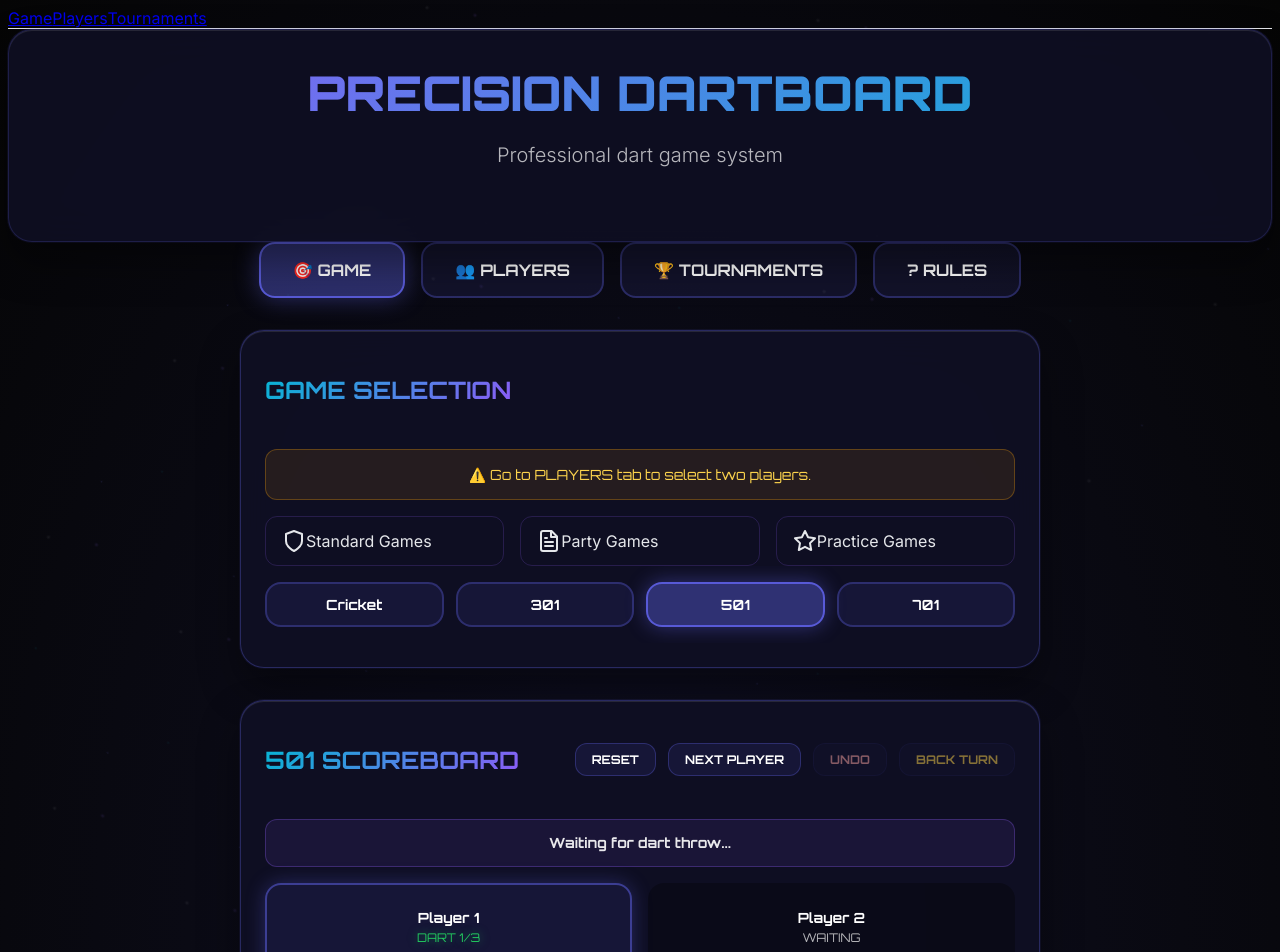
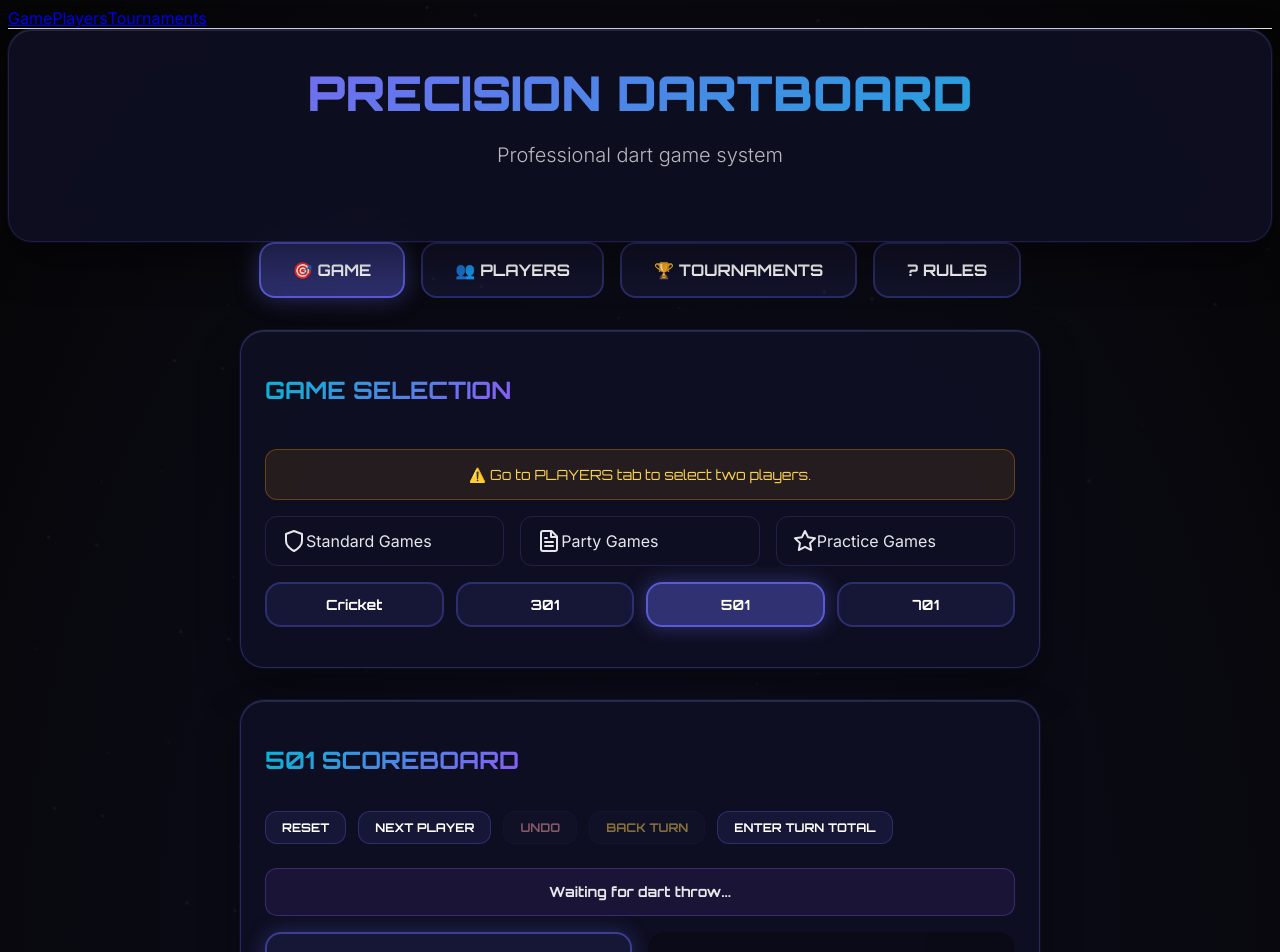
Before and after one commit to ChrisTansey007/Darts, a Next.js app in the folder src/: page /game in a window 1280 px wide. Shown: the top 952 px of the page. Built offline with nearby package versions, Linux system fonts and the light colour scheme.

Commit message:
Add turn total input and handling

```diff
--- a/src/components/dartboard/ScoreboardUI.js
+++ b/src/components/dartboard/ScoreboardUI.js
@@ -29,6 +29,11 @@ const ScoreboardUI = ({
   showBoard,
   toggleBoardVisibility,
   handleCricketNumberClick,
+  showTotalInput,
+  setShowTotalInput,
+  turnTotal,
+  setTurnTotal,
+  handleTurnTotalSubmit,
 }) => (
   <>
     <div className="cricket-scoreboard">
@@ -191,9 +196,7 @@ const ScoreboardUI = ({
               <span className="last-dart-value">{lastDart}</span>
             </div>
           ) : (
-                  <span className="last-dart-text">
-                    Waiting for dart throw...
-                  </span>
+            <span className="last-dart-text">Waiting for dart throw...</span>
           )}
         </div>
         <div className="cricket-board">
@@ -269,6 +272,35 @@ const ScoreboardUI = ({
             >
               BACK TURN
             </button>
+            <button
+              className="control-btn"
+              onClick={() => setShowTotalInput((p) => !p)}
+            >
+              ENTER TURN TOTAL
+            </button>
+            {showTotalInput && (
+              <div className="turn-total-input">
+                <input
+                  type="number"
+                  min="0"
+                  max="180"
+                  aria-label="turn-total-input"
+                  value={turnTotal}
+                  onChange={(e) =>
+                    setTurnTotal(parseInt(e.target.value, 10) || 0)
+                  }
+                />
+                <button
+                  className="control-btn"
+                  onClick={() => {
+                    handleTurnTotalSubmit(turnTotal)
+                    setShowTotalInput(false)
+                  }}
+                >
+                  SUBMIT
+                </button>
+              </div>
+            )}
           </div>
         </div>
         <div className="last-dart-display">
@@ -278,9 +310,7 @@ const ScoreboardUI = ({
               <span className="last-dart-value">{lastDart}</span>
             </div>
           ) : (
-                  <span className="last-dart-text">
-                    Waiting for dart throw...
-                  </span>
+            <span className="last-dart-text">Waiting for dart throw...</span>
           )}
         </div>
         <div className="countdown-scoreboard">
@@ -293,15 +323,11 @@ const ScoreboardUI = ({
             >
               {currentPlayer === 1 ? `DART ${dartCount}/3` : 'WAITING'}
             </div>
-                  <div className="countdown-score">
-                    {gameState.player1.score}
-                  </div>
+            <div className="countdown-score">{gameState.player1.score}</div>
             <div className="checkout-suggestion">
               {currentPlayer === 1 &&
                 checkoutSuggestion.length > 0 &&
-                      checkoutSuggestion.map((s, i) => (
-                        <span key={i}>{s}</span>
-                      ))}
+                checkoutSuggestion.map((s, i) => <span key={i}>{s}</span>)}
             </div>
           </div>
           <div
@@ -313,15 +339,11 @@ const ScoreboardUI = ({
             >
               {currentPlayer === 2 ? `DART ${dartCount}/3` : 'WAITING'}
             </div>
-                  <div className="countdown-score">
-                    {gameState.player2.score}
-                  </div>
+            <div className="countdown-score">{gameState.player2.score}</div>
             <div className="checkout-suggestion">
               {currentPlayer === 2 &&
                 checkoutSuggestion.length > 0 &&
-                      checkoutSuggestion.map((s, i) => (
-                        <span key={i}>{s}</span>
-                      ))}
+                checkoutSuggestion.map((s, i) => <span key={i}>{s}</span>)}
             </div>
           </div>
         </div>
@@ -331,9 +353,7 @@ const ScoreboardUI = ({
       </div>
     )}
 
-          {['scoring_practice_t20', 'checkout_challenge'].includes(
-            gameMode,
-          ) && (
+    {['scoring_practice_t20', 'checkout_challenge'].includes(gameMode) && (
       <div className="generic-scoreboard">
         <div className="cricket-header">
           <h2 className="cricket-title">
@@ -357,9 +377,7 @@ const ScoreboardUI = ({
             <div className="player-name">{gameState.player1.name}</div>
             {gameMode === 'scoring_practice_t20' ? (
               <>
-                      <div className="practice-score">
-                        {gameState.player1.score}
-                      </div>
+                <div className="practice-score">{gameState.player1.score}</div>
                 <div className="target-display">
                   Darts Remaining: {gameState.player1.dartsRemaining}
                 </div>
@@ -383,8 +401,7 @@ const ScoreboardUI = ({
                   {gameState.player1.currentTarget}
                 </div>
                 <div className="target-display">
-                        Successful Checkouts:{' '}
-                        {gameState.player1.successfulCheckouts}
+                  Successful Checkouts: {gameState.player1.successfulCheckouts}
                 </div>
               </>
             )}
@@ -422,9 +439,7 @@ const ScoreboardUI = ({
               <span className="last-dart-value">{lastDart}</span>
             </div>
           ) : (
-                  <span className="last-dart-text">
-                    Waiting for dart throw...
-                  </span>
+            <span className="last-dart-text">Waiting for dart throw...</span>
           )}
         </div>
         <div className="practice-scoreboard">
@@ -437,9 +452,7 @@ const ScoreboardUI = ({
             >
               {currentPlayer === 1 ? `DART ${dartCount}/3` : 'WAITING'}
             </div>
-                  <div className="practice-score">
-                    {gameState.player1.score}
-                  </div>
+            <div className="practice-score">{gameState.player1.score}</div>
             <div className="target-display">
               TARGET:{' '}
               {gameMode === 'bobs_27'
@@ -462,9 +475,7 @@ const ScoreboardUI = ({
             >
               {currentPlayer === 2 ? `DART ${dartCount}/3` : 'WAITING'}
             </div>
-                  <div className="practice-score">
-                    {gameState.player2.score}
-                  </div>
+            <div className="practice-score">{gameState.player2.score}</div>
             <div className="target-display">
               TARGET:{' '}
               {gameMode === 'bobs_27'
@@ -484,5 +495,4 @@ const ScoreboardUI = ({
   </>
 )
 
-
 export default ScoreboardUI
--- a/src/components/dartboard/StunningDartboard.js
+++ b/src/components/dartboard/StunningDartboard.js
@@ -34,6 +34,8 @@ const StunningDartboard = () => {
   const [bogeyWarning, setBogeyWarning] = useState('')
   const [showBoard, setShowBoard] = useState(true)
   const toggleBoardVisibility = () => setShowBoard((prev) => !prev)
+  const [showTotalInput, setShowTotalInput] = useState(false)
+  const [turnTotal, setTurnTotal] = useState(0)
 
   // Player management state
   const [players, setPlayers] = useState([
@@ -887,6 +889,87 @@ const StunningDartboard = () => {
     }
   }
 
+  const handleTurnTotalSubmit = (total) => {
+    if (!['301', '501', '701'].includes(gameMode)) return
+    const playerKey = currentPlayer === 1 ? 'player1' : 'player2'
+    const activePlayer =
+      currentPlayer === 1 ? selectedPlayers.player1 : selectedPlayers.player2
+
+    setGameHistory((prev) => [
+      ...prev.slice(-4),
+      {
+        gameState: JSON.parse(JSON.stringify(gameState)),
+        currentPlayer,
+        dartCount,
+        turnStartScore,
+        turnScores: [...turnScores],
+        timestamp: Date.now(),
+      },
+    ])
+
+    const startingScore = gameState[playerKey].score
+    let newScore = startingScore - total
+    const isCheckoutAttempt =
+      turnStartScore[playerKey] <= 170 &&
+      ![169, 168, 166, 165, 163, 162, 159].includes(turnStartScore[playerKey])
+
+    const updatedGameState = JSON.parse(JSON.stringify(gameState))
+
+    if (newScore < 0 || newScore === 1) {
+      updatedGameState[playerKey].score = turnStartScore[playerKey]
+      if (activePlayer && activePlayer.id !== 'bot' && isCheckoutAttempt) {
+        updatePlayerStats(activePlayer.id, {
+          checkoutAttempts: activePlayer.stats.checkoutAttempts + 1,
+        })
+      }
+      setLastDart('BUST!')
+      newScore = turnStartScore[playerKey]
+    } else {
+      updatedGameState[playerKey].score = newScore
+      if (activePlayer && activePlayer.id !== 'bot') {
+        const newTotalScore = activePlayer.stats.totalScore + total
+        const newTotalDarts = activePlayer.stats.totalDarts + 3
+        const statUpdates = {
+          totalScore: newTotalScore,
+          totalDarts: newTotalDarts,
+          threeDartAverage: (newTotalScore / newTotalDarts) * 3,
+        }
+        if (total > activePlayer.stats.highestScore)
+          statUpdates.highestScore = total
+        if (total === 180)
+          statUpdates.total180s = activePlayer.stats.total180s + 1
+        if (newScore === 0) {
+          statUpdates.highestFinish = startingScore
+          if (isCheckoutAttempt) {
+            statUpdates.checkoutHits = activePlayer.stats.checkoutHits + 1
+            statUpdates.checkoutAttempts =
+              activePlayer.stats.checkoutAttempts + 1
+          }
+        } else if (isCheckoutAttempt) {
+          statUpdates.checkoutAttempts = activePlayer.stats.checkoutAttempts + 1
+        }
+        updatePlayerStats(activePlayer.id, statUpdates)
+      }
+    }
+
+    setGameState(updatedGameState)
+    updateCheckoutVisuals(newScore)
+
+    const nextP = currentPlayer === 1 ? 2 : 1
+    const nextKey = nextP === 1 ? 'player1' : 'player2'
+
+    setCurrentPlayer(nextP)
+    setDartCount(1)
+    setTurnScores([])
+    setLastDart('')
+
+    setTurnStartScore((s) => ({
+      ...s,
+      [nextKey]: updatedGameState[nextKey].score,
+    }))
+    updateCheckoutVisuals(updatedGameState[nextKey].score)
+  }
+
   const resetGame = useCallback(() => {
     let initialScore = 0
     if (['301', '501', '701'].includes(gameMode))
@@ -1640,7 +1723,6 @@ const StunningDartboard = () => {
   const toggleSection = (section) => {
     setActiveGameSection((prev) => (prev === section ? null : section))
   }
-
 
   return (
     <div className="min-h-screen flex flex-col items-center justify-center p-4 relative bg-gray-900">
@@ -2063,10 +2145,14 @@ const StunningDartboard = () => {
           showBoard={showBoard}
           toggleBoardVisibility={toggleBoardVisibility}
           handleCricketNumberClick={handleCricketNumberClick}
+          showTotalInput={showTotalInput}
+          setShowTotalInput={setShowTotalInput}
+          turnTotal={turnTotal}
+          setTurnTotal={setTurnTotal}
+          handleTurnTotalSubmit={handleTurnTotalSubmit}
         />
       )}
-      {currentTab === 'game' &&
-        showBoard && (
+      {currentTab === 'game' && showBoard && (
         <DartboardSVG
           center={center}
           radii={radii}
```
Also changed, not shown: 1 other file (tests, documents, lock files or other folders). Lines whose indentation alone changed are shown as unchanged.
